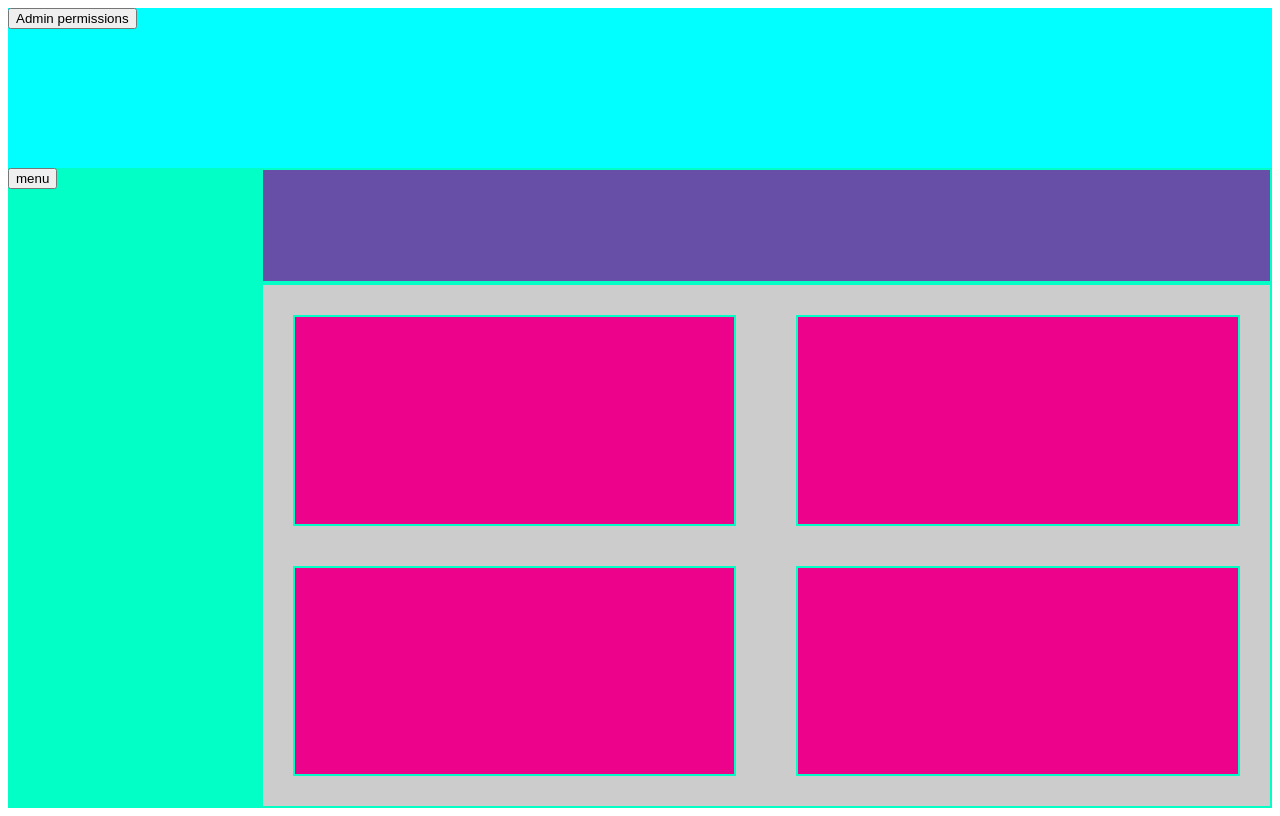
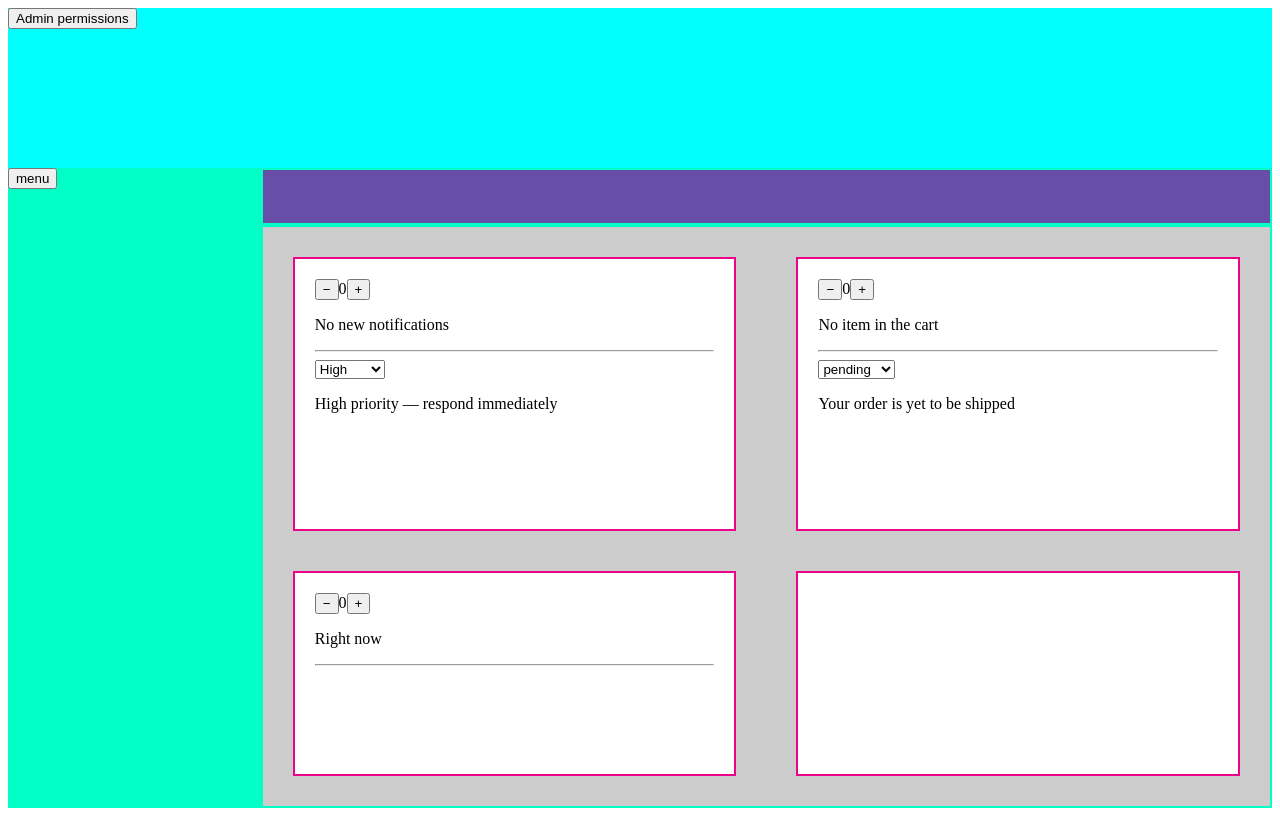
Before and after one commit to davidruizeJala/Bootcamp-FE, an Angular app in the folder angular-challenge/: page / in a window 1280 px wide. Built offline with nearby package versions, Linux system fonts and the light colour scheme.

Commit message:
feature: implement i18n plural pipe and select pipe

```diff
--- a/angular-challenge/src/app/components/template/template.component.css
+++ b/angular-challenge/src/app/components/template/template.component.css
@@ -65,9 +65,10 @@ body {
     margin: 0;
 }
 
+
 .rectangle {
-    background-color: #ED028C;
-    border: 2px solid #02FFC5;
+    background-color: white;
+    border: 2px solid #ED028C;
 }
 
 @media (max-width: 768px) {
--- a/angular-challenge/src/app/components/template/template.component.html
+++ b/angular-challenge/src/app/components/template/template.component.html
@@ -11,9 +11,49 @@
   <div class="third-container">
     <div class="rectangle-large-2"></div>
     <div class="main">
-      <div class="rectangle"></div>
-      <div class="rectangle"></div>
-      <div class="rectangle"></div>
+      <div class="rectangle">
+        <button class="ctrl-btn" (click)="notificationCount.update((n) => (n > 0 ? n - 1 : 0))">
+          −
+        </button>
+        <span class="ctrl-value">{{ notificationCount() }}</span>
+        <button class="ctrl-btn" (click)="notificationCount.update((n) => n + 1)">+</button>
+        <p>{{ notificationCount() | i18nPlural: notificationPluralMap }}</p>
+        <hr />
+
+        <select
+          [value]="notificationPriority()"
+          (change)="notificationPriority.set($any($event.target).value)"
+        >
+          <option value="high">High</option>
+          <option value="medium">Medium</option>
+          <option value="low">Low</option>
+        </select>
+        <p>{{ notificationPriority() | i18nSelect: prioritySelectMap }}</p>
+      </div>
+      <div class="rectangle">
+        <button class="ctrl-btn" (click)="itemCount.update((n) => (n > 0 ? n - 1 : 0))">−</button>
+        <span class="ctrl-value">{{ itemCount() }}</span>
+        <button class="ctrl-btn" (click)="itemCount.update((n) => n + 1)">+</button>
+        <p>{{ itemCount() | i18nPlural: itemPluralMap }}</p>
+        <hr />
+
+        <select [value]="shippingStatus()" (change)="shippingStatus.set($any($event.target).value)">
+          <option value="pending">pending</option>
+          <option value="shipped">shipped</option>
+          <option value="delivered">delivered</option>
+        </select>
+        <p>{{ shippingStatus() | i18nSelect: statusSelectMap }}</p>
+      </div>
+
+      <div class="rectangle">
+        <button class="ctrl-btn" (click)="timeTracking.update((n) => (n > 0 ? n - 1 : 0))">
+          −
+        </button>
+        <span class="ctrl-value">{{ timeTracking() }}</span>
+        <button class="ctrl-btn" (click)="timeTracking.update((n) => n + 1)">+</button>
+        <p>{{ timeTracking() | i18nPlural: timePluralMap }}</p>
+        <hr />
+      </div>
       <div class="rectangle"></div>
     </div>
   </div>
--- a/angular-challenge/src/app/components/template/template.component.ts
+++ b/angular-challenge/src/app/components/template/template.component.ts
@@ -1,8 +1,10 @@
 import { Component, signal } from '@angular/core';
+import { I18nPluralPipe, I18nSelectPipe } from '@angular/common';
 
 @Component({
   selector: 'app-template',
   standalone: true,
+  imports: [I18nPluralPipe, I18nSelectPipe],
   templateUrl: './template.component.html',
   styleUrl: './template.component.css',
 })
@@ -10,6 +12,43 @@ export class TemplateComponent {
   protected readonly isOpen = signal(true);
   protected readonly isAdmin = signal(true);
 
+  protected readonly notificationCount = signal(0);
+  protected readonly itemCount = signal(0);
+  protected readonly timeTracking = signal(0);
+  protected readonly notificationPriority = signal('high');
+  protected readonly shippingStatus = signal('pending');
+
+  protected readonly notificationPluralMap: { [k: string]: string } = {
+    '=0': 'No new notifications',
+    '=1': 'You have 1 new notification',
+    other: 'You have # new notifications',
+  };
+
+  protected readonly itemPluralMap: { [k: string]: string } = {
+    '=0': 'No item in the cart',
+    '=1': 'Item in cart',
+    other: '# Items in cart',
+  };
+
+  protected readonly timePluralMap: { [k: string]: string } = {
+    '=0': 'Right now',
+    '=1': '1 minute ago',
+    other: '# minutes ago',
+  };
+
+  protected readonly prioritySelectMap: { [k: string]: string } = {
+    high: 'High priority — respond immediately',
+    medium: 'Medium priority — respond soon',
+    low: 'Low priority — respond when available',
+    other: 'Unknown priority',
+  };
+
+  protected readonly statusSelectMap: { [k: string]: string } = {
+    pending: 'Your order is yet to be shipped',
+    shipped: 'Your order has been shipped and its on your way!',
+    delivered: 'Your order has been delivered in the established address',
+  };
+
   protected toggleMenu(): void {
     this.isOpen.update((isOpen) => !isOpen);
   }
```
Also changed, not shown: 1 other file (tests, documents, lock files or other folders).
